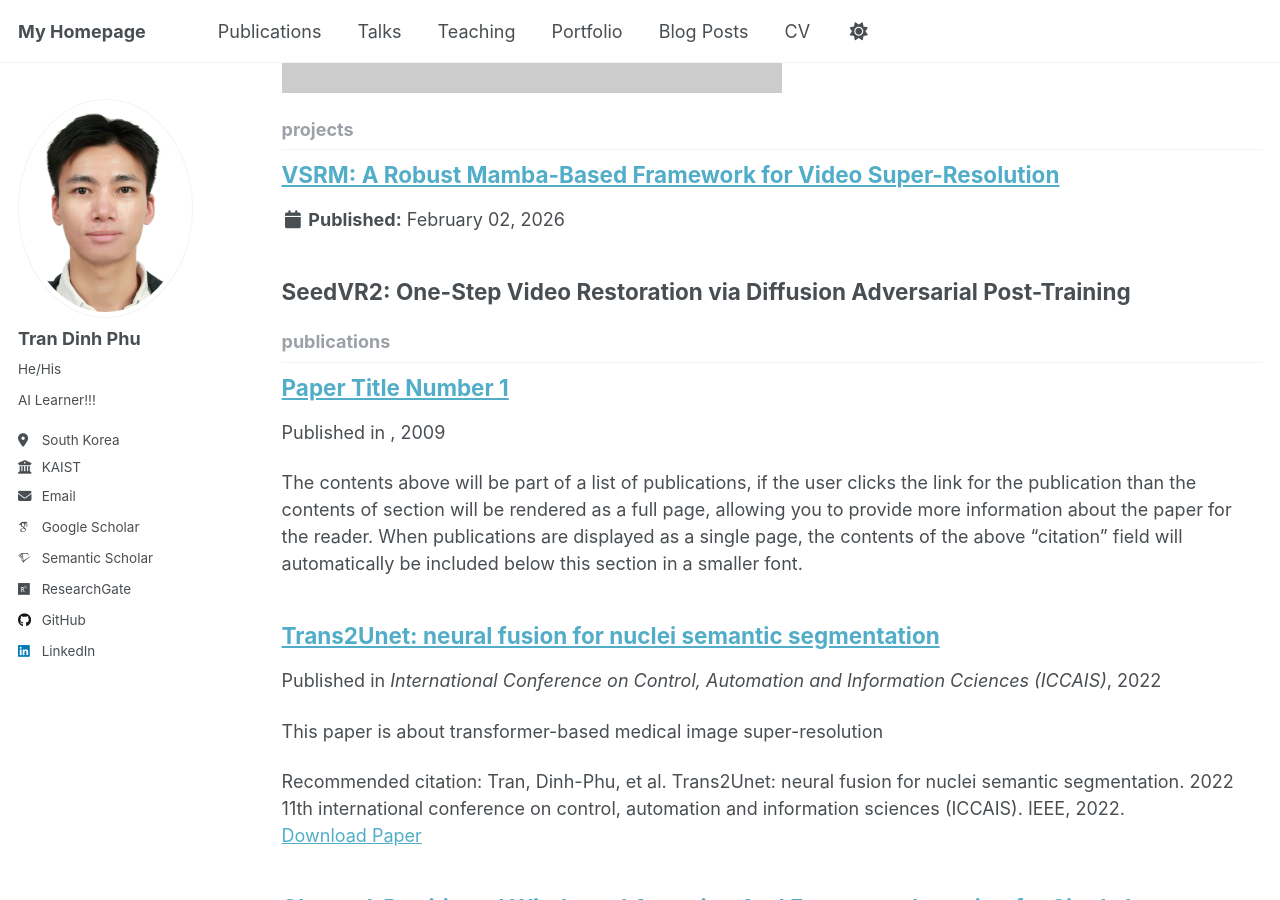
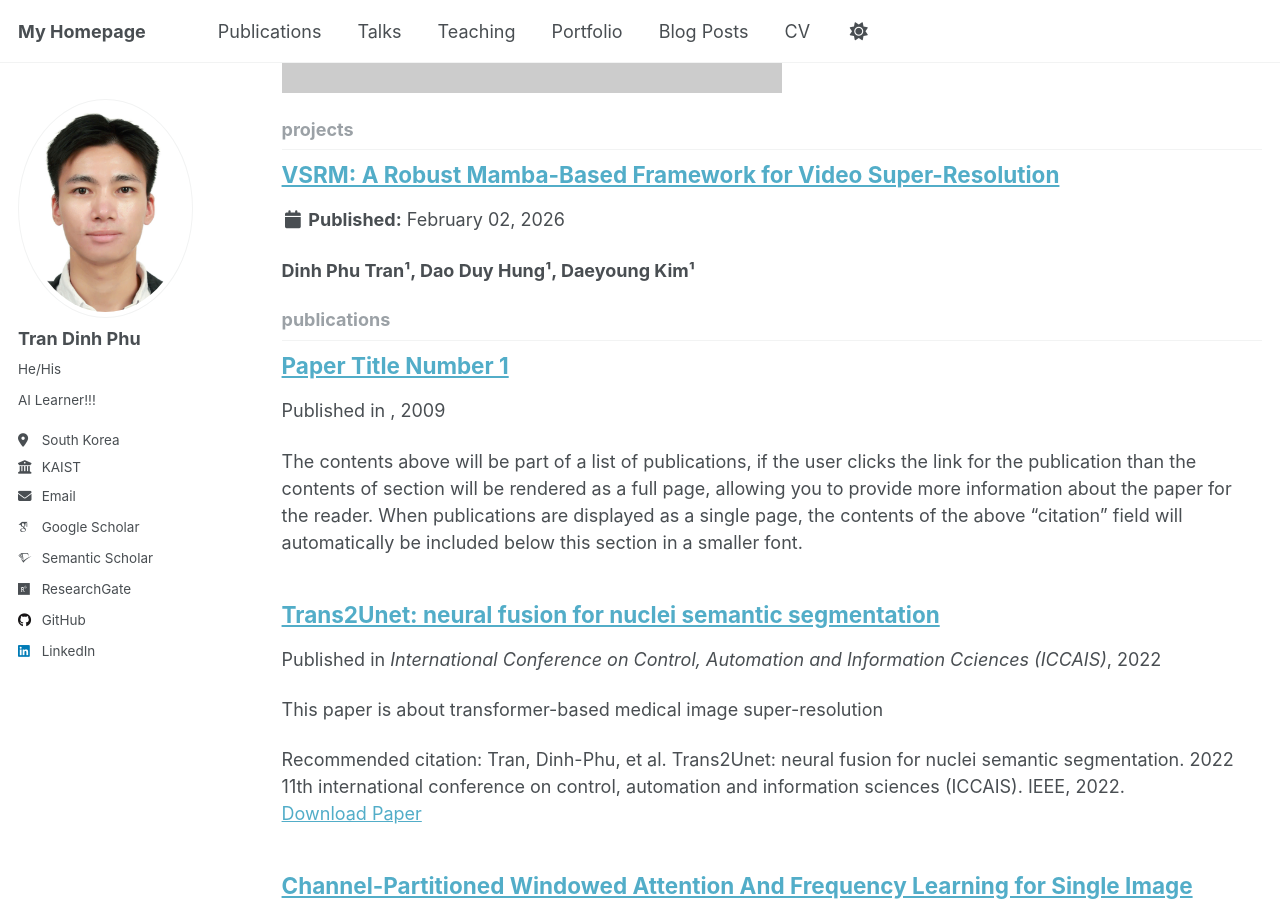
Before and after one commit to PhuTran1005/phutran1005.github.io, a Jekyll site: the page built from _pages/collection-archive.html, in a window 1280 px wide and 900 px high, scrolled down 992 px. Built offline with Jekyll 4.4.1, drawn with Linux system fonts in a browser that asks for light colours; some web fonts are replaced; a script that is not in the unit is left out.

Commit message:
Update VSRM project

````diff
--- a/_projects/vsrm/index.md
+++ b/_projects/vsrm/index.md
@@ -5,9 +5,6 @@ permalink: /projects/vsrm/
 layout: single
 author_profile: true
 ---
-
-
-## SeedVR2: One-Step Video Restoration via Diffusion Adversarial Post-Training
 
 **Dinh Phu Tran¹, Dao Duy Hung¹, Daeyoung Kim¹**
 
@@ -52,7 +49,7 @@ Block (DAMB), which aggregates spatial and temporal features from sequences by u
 ## Qualitative Results
 
 <p align="center">
-  <img src="viz.png" width="95%">
+  <img src="viz.jpg" width="95%">
 </p>
 
 <p align="center">
@@ -79,3 +76,4 @@ Block (DAMB), which aggregates spatial and temporal features from sequences by u
     year      = {2025},
     pages     = {14711-14721}
 }
+```
````
Also changed, not shown: _pages/about.md (+1 -1 lines), _projects/vsrm/erf.jpg (added), _projects/vsrm/viz.jpg (added).
